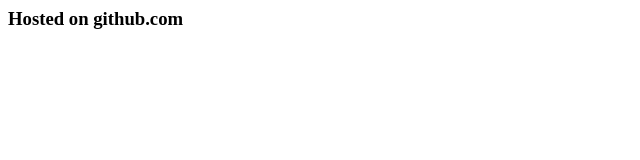
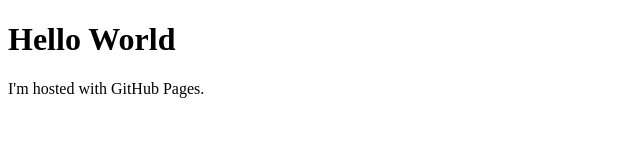
Before and after one commit to JosephDyDx/Josephdydx.github.io, a plain HTML site: page index.html in a window 1280 px wide. Shown: the whole page, without its empty margins (0-640 px from the left). Drawn offline with Linux system fonts and the light colour scheme.

Commit message:
Update index.html

```diff
--- a/index.html
+++ b/index.html
@@ -1,10 +1,7 @@
+<!DOCTYPE html>
 <html>
-  <head>
-    <title>
-
-    </title>
-  </head>
-  <body>
-    <h3> Hosted on github.com</h3>
-  </body>
+<body>
+<h1>Hello World</h1>
+<p>I'm hosted with GitHub Pages.</p>
+</body>
 </html>
```
